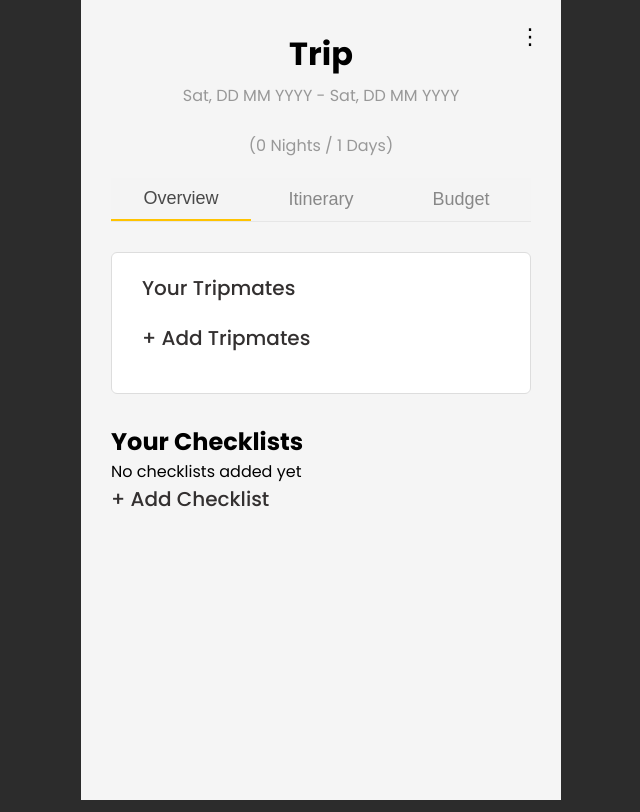
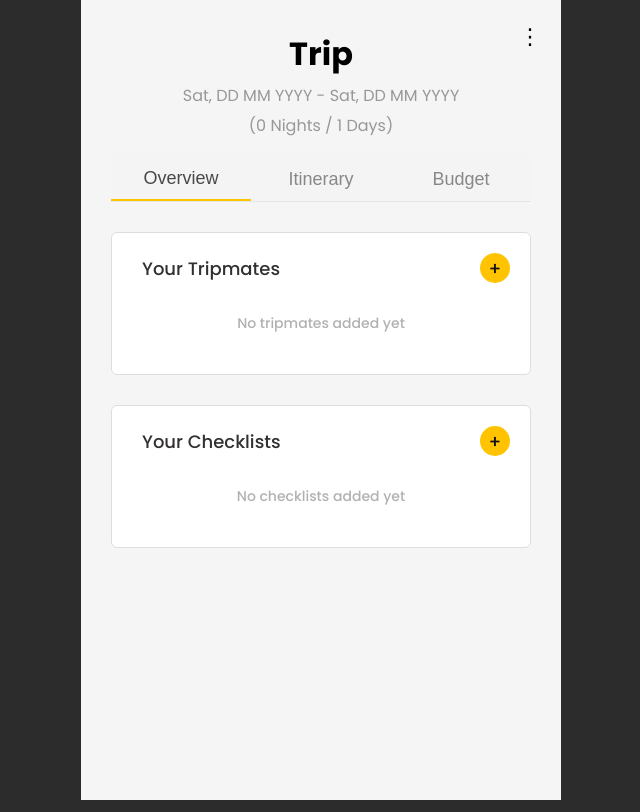
Before and after one commit to strollingidea/tripmatesFE, a React (Create React App) app: page /tripcreated in a window 1280 px wide. Shown: the whole page, without its empty margins (319-959 px from the left). Built offline with nearby package versions, Linux system fonts and the light colour scheme.

Commit message:
css update

```diff
--- a/src/App.css
+++ b/src/App.css
@@ -28,7 +28,7 @@
     font-weight: 500;
     padding: 18px 22px;
     border-radius: 6px;
-    width: calc(100% - 44px);
+    width: 100%;
     background: transparent;
   }
 
@@ -65,7 +65,7 @@
 
 .tab-content{
   overflow-y: scroll;
-  height: calc(100vh - 210px);
+  height: auto;
   /* Firefox */
   scrollbar-width: none;
   /* IE & Edge */
--- a/src/Component/Overview/Overview.js
+++ b/src/Component/Overview/Overview.js
@@ -3,6 +3,10 @@ import "./Overview.scss";
 import { Link } from "react-router-dom";
 import { useDispatch, useSelector } from "react-redux";
 import { removeTripmate } from "../../redux/slices/removetripmateSlice";
+import {
+  addChecklistItem,
+  removeChecklistItem,
+} from "../../redux/slices/checklistSlice";
 import TripmatesPop from "../PopModals/TripmatesPop";
 import AddChecklist from "../PopModals/AddChecklist";
 
@@ -19,13 +23,39 @@ const Overview = ({ trip, setTrip, tripId }) => {
       ...prev,
       checklists: [...prev.checklists, { name, items: [] }],
     }));
+
+    // redux + localStorage
+    dispatch(addChecklistItem({ name, items: [] }));
+  };
+
+  /* ---------------- REMOVE CHECKLIST ---------------- */
+  const removeChecklist = (index) => {
+    // update local trip state
+    setTrip((prev) => ({
+      ...prev,
+      checklists: prev.checklists.filter((_, i) => i !== index),
+    }));
+
+    // update redux + localStorage
+    dispatch(removeChecklistItem(index));
   };
 
   return (
     <>
       {/* TRIPMATES */}
       <div className="tripmateslist">
+        <div className="tripmateslist-heading">
           <h2>Your Tripmates</h2>
+          <div className="addmembers">
+            <h2 onClick={() => setShowTripmatesPopup(true)}>
+              +
+            </h2>
+          </div>
+        </div>
+
+        {tripmates.length === 0 && (
+          <p className="no-tripmates">No tripmates added yet</p>
+        )}
 
         <ul>
           {tripmates.map((mate, index) => (
@@ -41,11 +71,7 @@ const Overview = ({ trip, setTrip, tripId }) => {
           ))}
         </ul>
 
-        <div className="addmembers">
-          <h2 onClick={() => setShowTripmatesPopup(true)}>
-            + Add Tripmates
-          </h2>
-        </div>
+
 
         {showTripmatesPopup && (
           <TripmatesPop onClose={() => setShowTripmatesPopup(false)} />
@@ -54,26 +80,33 @@ const Overview = ({ trip, setTrip, tripId }) => {
 
       {/* CHECKLISTS */}
       <div className="overview-checklists">
+        <div className="tripmateslist-heading">
           <h2>Your Checklists</h2>
+          <div className="addmembers">
+            <h2 onClick={() => setShowAddChecklist(true)}>
+              +
+            </h2>
+          </div>
+        </div>
 
         {trip?.checklists?.length === 0 && (
-          <p>No checklists added yet</p>
+          <p className="no-tripmates">No checklists added yet</p>
         )}
 
+        <ul>
           {trip?.checklists?.map((checklist, index) => (
-          <div key={index} className="checklist-heading">
+            <li key={index} className="checklist-heading">
               <Link to={`/trip/${tripId}/checklist/${index}`}>
                 <h3>{checklist.name}</h3>
               </Link>
-          </div>
+              <h4 onClick={() => removeChecklist(index)}>
+                Remove
+              </h4>
+            </li>
           ))}
+        </ul>
 
         {/* ADD CHECKLIST */}
-        <div className="addmembers">
-          <h2 onClick={() => setShowAddChecklist(true)}>
-            + Add Checklist
-          </h2>
-        </div>
 
 
         {showAddChecklist && (
--- a/src/Component/Overview/Overview.scss
+++ b/src/Component/Overview/Overview.scss
@@ -11,7 +11,7 @@
         font-weight: 500;
         padding: 18px 22px;
         border-radius: 6px;
-        width: calc(100% - 44px);
+        width: 100%;
         background: transparent;
         &::before {
             content: 'sfdhjk';
@@ -21,13 +21,24 @@
             font-size: 16px; // Adjust the size
         }
     }
+    .addmembers h2{
+        background-color: #ffc300;
+        color: #101010;
+        display: flex;
+        align-items: center;
+        justify-content: center;
+        width: 30px;
+        height: 30px;
+        border-radius: 50px;
+        padding: 0;
+        margin: 0;
+    }
     h2{
         color: #333030;
         font-weight: 500;
-        font-size: 20px;
+        font-size: 18px;
         margin: 0;
-        padding-bottom: 20px;
-        padding-left: 10px;
+        padding: 0;
     }
     h3{
         font-size: 18px;
@@ -39,7 +50,8 @@
     p{
         margin: 0;
         font-size: 14px;
-        color: #696969;
+        text-align: center;
+        color: #b1b1b1;
         font-weight: 500;
     }
     h4{
@@ -57,6 +69,7 @@
             justify-content: space-between;
             border-top: 1px dotted #e2e2e2;
             align-items: center;
+            padding: 10px 0;
         }
     }
 }
@@ -131,3 +144,84 @@
         width: 100%;
     }
 }
+
+.overview-checklists{
+    padding: 20px;
+    background: #fff;
+    border: 1px solid #ddd;
+    margin: 30px 0;
+    border-radius: 6px;
+    p{
+        margin: 0;
+        font-size: 14px;
+        text-align: center;
+        color: #b1b1b1;
+        font-weight: 500;
+    }
+    ul{
+        margin: 0;
+        list-style: none;
+        padding: 0 10px;
+        li{
+            display: flex;
+            justify-content: space-between;
+            border-top: 1px dotted #e2e2e2;
+            align-items: center;
+            padding: 10px 0;
+            a{
+                text-decoration: none;
+                color: initial;
+            }
+            h3{
+                font-size: 18px;
+                color: #333030;
+                font-weight: 500;
+                margin: 0;
+                text-transform: capitalize;
+                text-decoration: none;
+            }
+            h4{
+                font-size: 16px;
+                color: #FF5B5E;
+                font-weight: 400;
+                cursor: pointer;
+            }
+        }
+    }
+    .addmembers h2{
+        background-color: #ffc300;
+        color: #101010;
+        display: flex;
+        align-items: center;
+        justify-content: center;
+        width: 30px;
+        height: 30px;
+        border-radius: 50px;
+        padding: 0;
+        margin: 0;
+    }
+    h2{
+        color: #333030;
+        font-weight: 500;
+        font-size: 18px;
+        margin: 0;
+        padding: 0;
+    }
+
+}
+
+.tripmateslist-heading{
+    display: flex;
+    align-items: center;
+    justify-content: space-between;
+    margin-bottom: 10px;
+    padding-left: 10px;
+}
+.no-tripmates{
+    margin: 0;
+    font-size: 14px;
+    text-align: center;
+    color: #b1b1b1;
+    padding: 20px 0;
+    font-weight: 500;
+}
--- a/src/Pages/Dashboard.scss
+++ b/src/Pages/Dashboard.scss
@@ -130,7 +130,7 @@
     content: "";
     position: absolute;
     inset: 0;
-    background: #000;
+    background: #b51f1f;
   }
 
   .trip-info {
--- a/src/Pages/HomePage.scss
+++ b/src/Pages/HomePage.scss
@@ -8,7 +8,7 @@
     max-width: 480px !important;
     margin: 0 auto;
     padding: 30px;
-    height: calc(100vh - 60px);
+    height: 100vh;
     position: relative;
     display: flex;
     flex-direction: column;
--- a/src/Pages/PlanTrip.scss
+++ b/src/Pages/PlanTrip.scss
@@ -17,6 +17,7 @@
     display: flex;
     align-items: center;
     flex-direction: column;
+    padding-bottom: 20px;
     h1{
         margin: 0;
         padding: 0;
@@ -25,7 +26,7 @@
         color: #989898;
         width: 300px;
         margin: 0;
-        padding: 5px 0 20px;
+        padding: 5px 0 0;
     }
 }
 .inputdata{
@@ -36,7 +37,7 @@
         font-weight: 500;
         padding: 18px 22px;
         border-radius: 6px;
-        width: calc(100% - 44px);
+        width: 100%;
         background: transparent;
     }
 }
--- /dev/null
+++ b/src/redux/slices/checklistSlice.js
@@ -0,0 +1,49 @@
+import { createSlice } from "@reduxjs/toolkit";
+
+// 🔹 Load checklist from localStorage
+const savedChecklist = localStorage.getItem("checklist");
+
+const initialState = {
+  checklist: savedChecklist ? JSON.parse(savedChecklist) : [],
+};
+
+const checklistSlice = createSlice({
+  name: "checklist",
+  initialState,
+  reducers: {
+    addChecklistItem: (state, action) => {
+      state.checklist.push(action.payload);
+
+      // 🔹 Save to localStorage
+      localStorage.setItem(
+        "checklist",
+        JSON.stringify(state.checklist)
+      );
+    },
+
+    removeChecklistItem: (state, action) => {
+      state.checklist = state.checklist.filter(
+        (_, index) => index !== action.payload
+      );
+
+      // 🔹 Update localStorage
+      localStorage.setItem(
+        "checklist",
+        JSON.stringify(state.checklist)
+      );
+    },
+
+    clearChecklist: (state) => {
+      state.checklist = [];
+      localStorage.removeItem("checklist");
+    },
+  },
+});
+
+export const {
+  addChecklistItem,
+  removeChecklistItem,
+  clearChecklist,
+} = checklistSlice.actions;
+
+export default checklistSlice.reducer;
```
Lines whose indentation alone changed are shown as unchanged.
